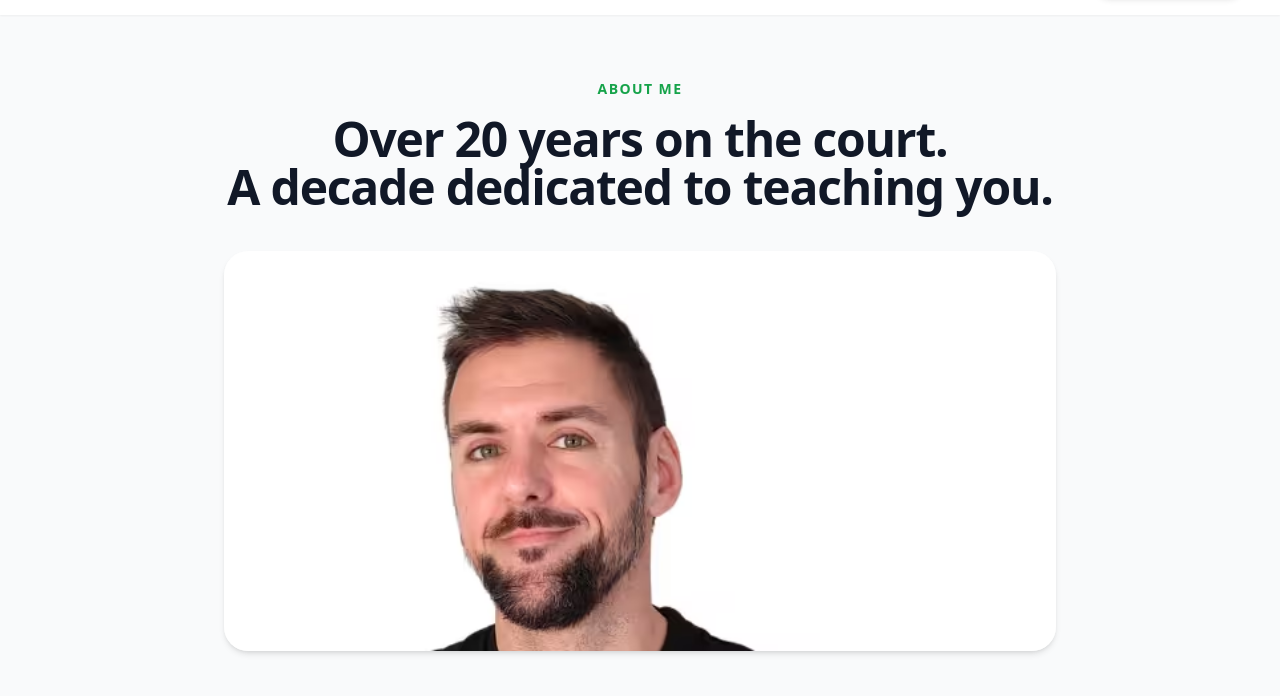
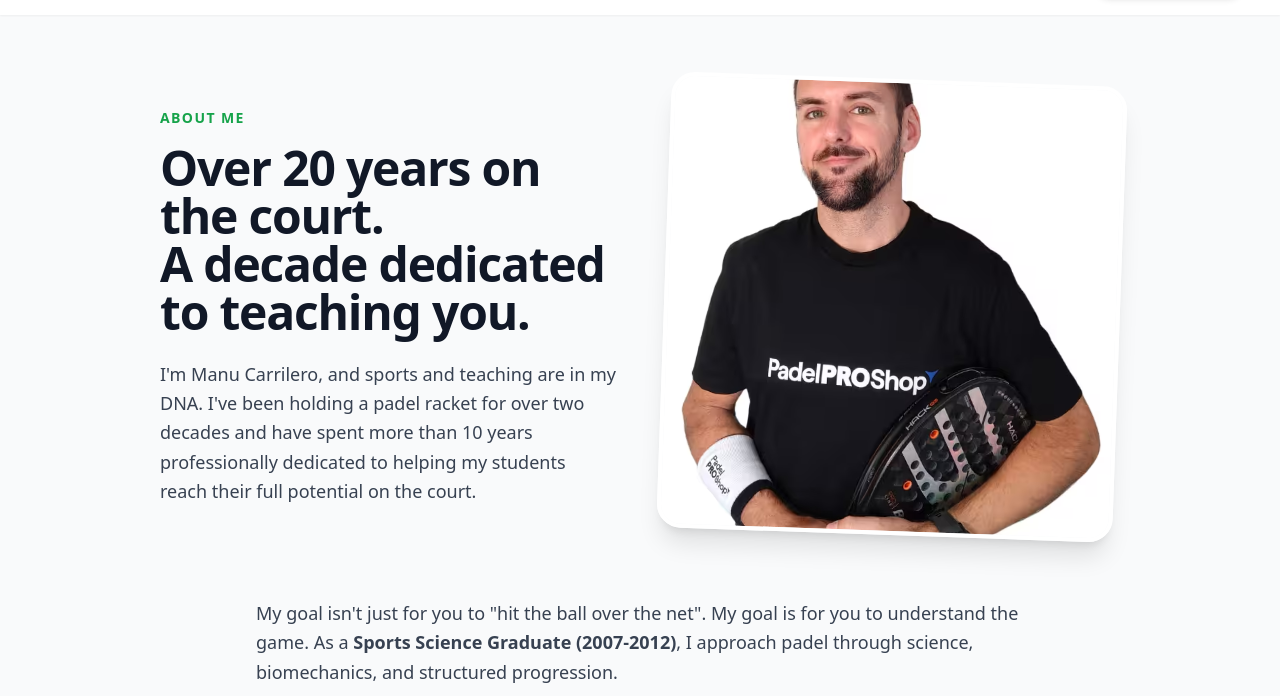
Before and after one commit to manucarri/manucarri.github.io, a plain HTML site: page about-me.html in a window 1280 px wide. Shown: the part 65-761 px from the top of the page. Drawn offline with nearby package versions, Linux system fonts and the light colour scheme.

Commit message:
Update about-me.html

```diff
--- a/about-me.html
+++ b/about-me.html
@@ -71,18 +71,20 @@
         </div>
     </header>
 
-    <main class="flex-grow max-w-4xl mx-auto px-4 sm:px-6 lg:px-8 py-16">
+    <main class="flex-grow max-w-5xl mx-auto px-4 sm:px-6 lg:px-8 py-16">
 
-        <div class="mb-10 text-center">
-            <span class="text-padel-600 font-bold tracking-widest uppercase text-sm mb-4 block">About Me</span>
-            <h1 class="text-4xl md:text-5xl font-extrabold text-gray-900 mb-8 tracking-tight leading-tight">Over 20 years on the court. <br>A decade dedicated to teaching you.</h1>
+        <div class="flex flex-col md:flex-row gap-12 items-center mb-16">
+            <div class="md:w-1/2">
+                <span class="text-padel-600 font-bold tracking-widest uppercase text-sm mb-4 block">About Me</span>
+                <h1 class="text-4xl md:text-5xl font-extrabold text-gray-900 mb-6 tracking-tight leading-tight">Over 20 years on the court. <br>A decade dedicated to teaching you.</h1>
+                <p class="text-lg text-gray-700 leading-relaxed">I'm Manu Carrilero, and sports and teaching are in my DNA. I've been holding a padel racket for over two decades and have spent more than 10 years professionally dedicated to helping my students reach their full potential on the court.</p>
+            </div>
+            <div class="md:w-1/2 w-full px-4 sm:px-0">
+                <img src="manu-carrilero-padel-valencia.avif" alt="Manu Carrilero, padel coach in Valencia" class="w-full aspect-[4/5] md:aspect-square object-cover object-center rounded-3xl shadow-xl transform md:rotate-2 hover:rotate-0 transition-all duration-300 border-4 border-white">
+            </div>
         </div>
 
-        <img src="manu-carrilero-padel-valencia.avif" alt="Manu Carrilero, padel coach in Valencia" class="w-full h-[400px] object-cover object-top rounded-3xl shadow-md mb-12">
-
-        <article class="text-lg text-gray-700 space-y-6 leading-relaxed">
-            <p>I'm Manu Carrilero, and sports and teaching are in my DNA. I've been holding a padel racket for over two decades and have spent more than 10 years professionally dedicated to helping my students reach their full potential on the court.</p>
-
+        <article class="text-lg text-gray-700 space-y-6 leading-relaxed max-w-3xl mx-auto">
             <p>My goal isn't just for you to "hit the ball over the net". My goal is for you to understand the game. As a <strong>Sports Science Graduate (2007-2012)</strong>, I approach padel through science, biomechanics, and structured progression.</p>
 
             <h2 class="text-3xl font-bold text-gray-900 mt-12 mb-6">Training that makes a difference</h2>
```
